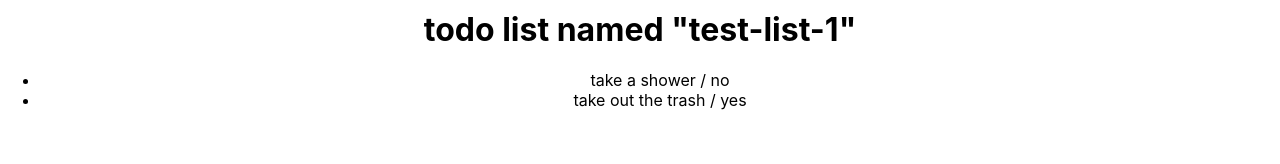
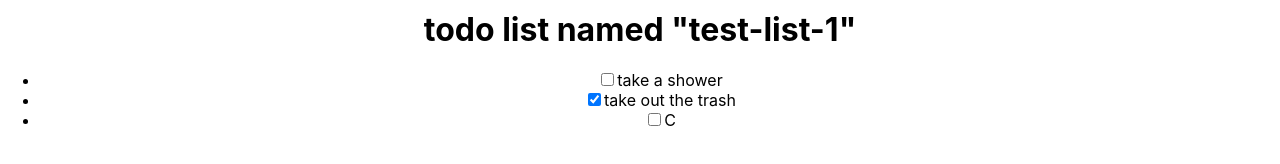
Before and after one commit to emptydiagram/react-ts-todo, a React (Create React App) app: page / in a window 1280 px wide. Shown: the part 192-356 px from the top of the page. Built offline with nearby package versions, Linux system fonts and the light colour scheme; the HTML template or start-up script is replaced by a standard one.

Commit message:
Add TodoItem component

```diff
--- a/src/App.tsx
+++ b/src/App.tsx
@@ -11,8 +11,8 @@ class App extends React.Component<{}, TodoProps> {
     super(props);
     this.state = {
       name: "test-list-1",
-      items: ["take a shower", "take out the trash"],
-      completed: [false, true],
+      items: ["take a shower", "take out the trash", "C"],
+      completed: [false, true, false],
     }
   }
   render() {
--- a/src/TodoList.tsx
+++ b/src/TodoList.tsx
@@ -1,13 +1,27 @@
 import React, { Component } from 'react';
 import { TodoProps } from './TodoProps';
+
+class TodoItem extends Component<{ item: string, completed: boolean }, {}> {
+    render() {
+        return <li>
+            <input
+                type="checkbox"
+                checked={this.props.completed}
+            />
+            <span>{this.props.item}</span>
+        </li>;
+    }
+}
 
 export default class TodoList extends Component<TodoProps, {}> {
     render() {
         let listItems = [];
         for (let i in this.props.items) {
-            let completedText = this.props.completed[i] ? "yes" : "no";
-            let displayText = `${this.props.items[i]} / ${completedText}`;
-            listItems.push(<li>{displayText}</li>);
+            let newItem = <TodoItem
+                item={this.props.items[i]}
+                completed={this.props.completed[i]}
+            />;
+            listItems.push(newItem);
         }
 
         return <div id="todoList">
```
